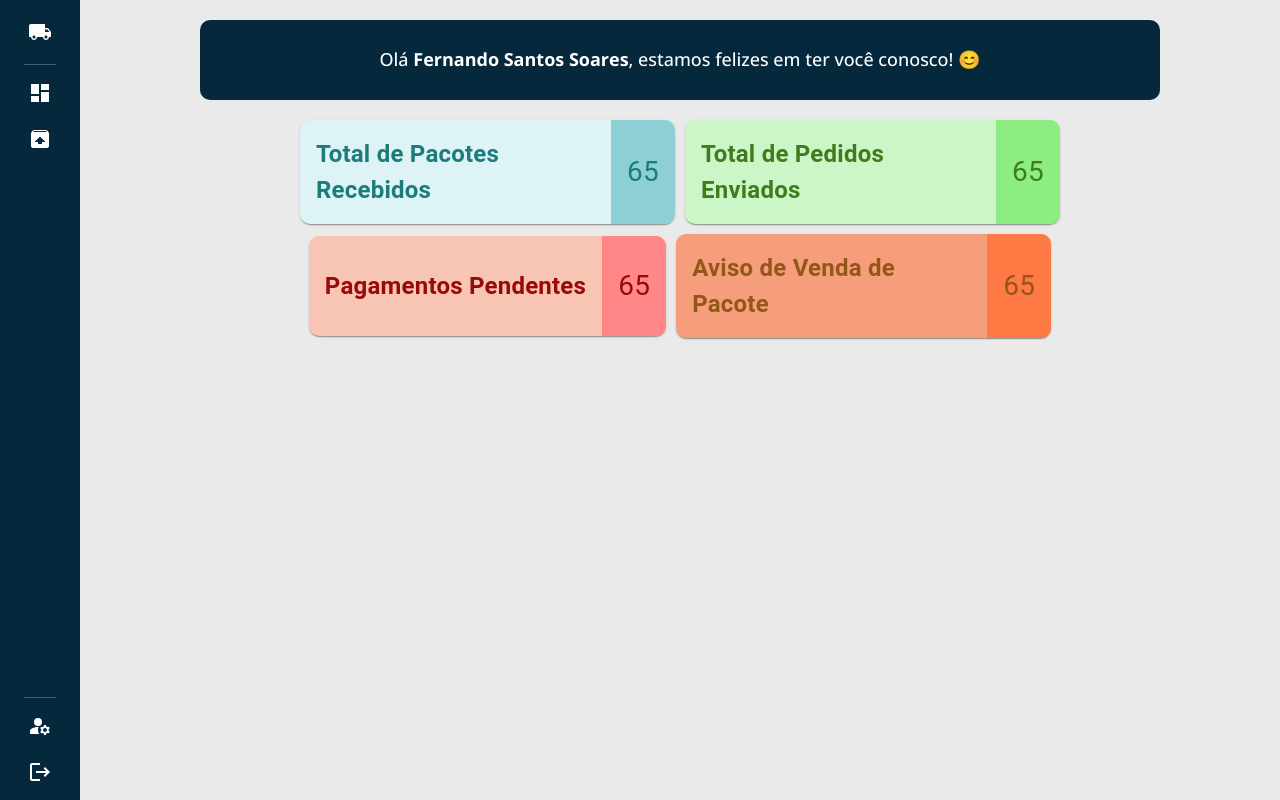
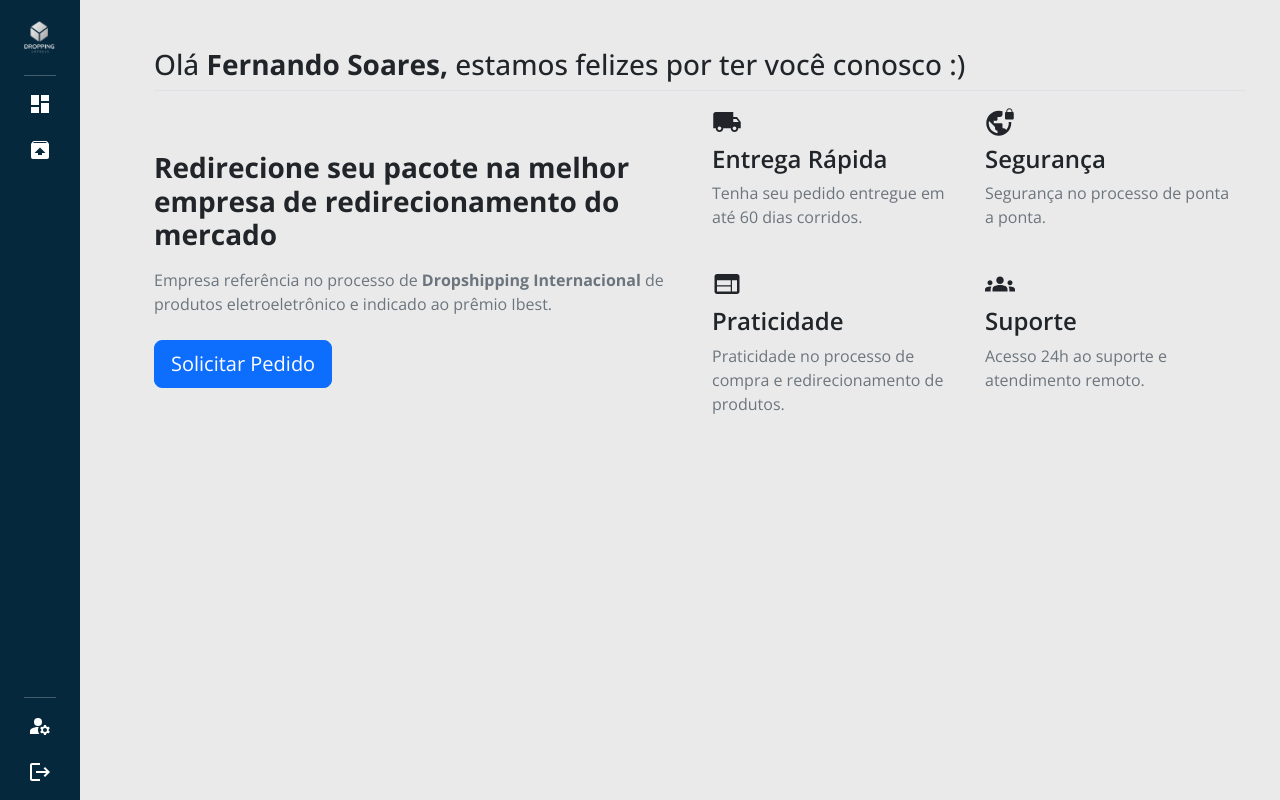
Before and after one commit to fernando-ss-soares/Express-Logger, a React (Vite) app: page /panel in a window 1280 px wide. Built offline with nearby package versions, Linux system fonts and the light colour scheme.

Commit message:
Ajustes nas telas de login, tela principal e tela de cadastro de pedido

```diff
--- a/src/App.tsx
+++ b/src/App.tsx
@@ -1,11 +1,11 @@
 import { BrowserRouter, Route, Routes } from "react-router-dom";
-import { useEffect } from "react"
 
 import Login from "./pages/login/Index";
 import Payment from "./pages/pagamento/Index";
 import Checkout from "./pages/carrinho/Index";
 import Panel from "./pages/painel/Index";
 import Request from "./pages/pedido/Index";
+import CreateRequest from "./pages/pedido/criar/Index"
 import Profile from "./pages/perfil/Index";
 
 export default function App() {
@@ -18,6 +18,7 @@ export default function App() {
             <Route path="/payment" element={<Payment/>}/>
             <Route path="/checkout" element={<Checkout/>}/>
             <Route path="/request" element={<Request/>}/>
+            <Route path="/createrequest" element={<CreateRequest/>}/>
             <Route path="/profile" element={<Profile/>}/>
             <Route path="*" element={<Login/>}/>
         </Routes>
--- a/src/components/menu/Index.tsx
+++ b/src/components/menu/Index.tsx
@@ -1,19 +1,19 @@
 import "react";
 import { Link } from "react-router-dom"
+import Logo from "../../assets/logo2.png"
 import { Container, Button, Tooltip, Divider} from "@mui/material"
 import IconDash from "@mui/icons-material/Dashboard"
 import IconSetting from "@mui/icons-material/ManageAccounts"
 import IconPackages from "@mui/icons-material/Unarchive"
 import IconLogout from "@mui/icons-material/Logout"
-import Logo from "@mui/icons-material/LocalShipping"
 
 export default function MenuTop() {
 
     return (
-            <Container disableGutters={false} fixed={false} sx={{backgroundColor:'#06283D', margin: 0, width:'80px', minHeight: '100vh', display: 'flex', flexDirection: 'column', justifyContent: 'space-between', alignContent: 'left',  alignItems: 'left', alignSelf: 'flex-start', color: 'white'}}>
+            <Container disableGutters={false} fixed={true} sx={{backgroundColor:'#06283D', marginRight: 5, width:'80px', minHeight: '100vh', display: 'flex', flexDirection: 'column', justifyContent: 'space-between', alignContent: 'left',  alignItems: 'left', alignSelf: 'flex-start', color: 'white'}}>
 
                 <div>
-                    <Logo sx={{width:"100%", margin: "20px 0px"}}/>
+                    <img style={{width: '100%', margin: "20px 0px"}} src={Logo} alt={'Logo'}/>
 
                     <Divider sx={{ borderColor: 'white', color: 'white', height: '1', width: '100%' }}>
 
--- a/src/components/welcomeCard/Index.tsx
+++ b/src/components/welcomeCard/Index.tsx
@@ -1,17 +1,63 @@
-import "react"
+import { Link } from "react-router-dom"
+import IconSegure from "@mui/icons-material/VpnLock"
+import IconShipping from "@mui/icons-material/LocalShipping"
+import IconOrder from "@mui/icons-material/Web"
+import IconSupport from "@mui/icons-material/Groups"
 
-import { Box } from "@mui/material"
-
-interface WelcomeCard {
+interface NewCardPanel {
     nomeCompleto: String
 }
 
-export default function WelcomeCard( {nomeCompleto} : WelcomeCard) {
+export default function NewCardPanel({ nomeCompleto }: NewCardPanel) {
     return (
-            <Box sx={{ width: '100%', height: '10%', backgroundColor: '#06283D', borderRadius: '10px', margin: '20px 10px', display: 'flex', flexDirection: 'column', justifyContent: 'center', alignItems: 'center', color: 'white'}}>
+        <div className="d-flex flex-column container px-4 py-5 w-100">
+            <h3 className="pb-2 border-bottom">Olá <b>{`${nomeCompleto},`}</b>{` estamos felizes por ter você conosco :)`}</h3>
 
-                <h1 style={{ margin: '10px', fontWeight: 500, fontSize: 18 }}>Olá <span style={{ fontWeight: 700 }}>{nomeCompleto}</span>, estamos felizes em ter você conosco! 😊</h1>
+            <div className="row row-cols-1 row-cols-md-2 align-items-md-center g-5 py-2">
 
-            </Box>
+                <div className="d-flex flex-column align-items-start gap-2">
+                    <h3 className="fw-bold">Redirecione seu pacote na melhor empresa de redirecionamento do mercado</h3>
+                    <p className="text-muted">Empresa referência no processo de <b>Dropshipping Internacional</b> de produtos eletroeletrônico e indicado ao prêmio Ibest.</p>
+                    <Link to={'/createrequest'}>
+                        <button className="btn btn-primary btn-lg">Solicitar Pedido</button>
+                    </Link>
+                </div>
+
+                <div className="row row-cols-1 row-cols-sm-2 g-4">
+
+                    <div className="d-flex flex-column gap-2">
+                        <div className="feature-icon-small d-inline-flex align-items-center justify-content-left fs-4 rounded-3">
+                            <IconShipping sx={{ fontSize: 30 }}/>
+                        </div>
+                        <h4 className="fw-semibold mb-0">Entrega Rápida</h4>
+                        <p className="text-muted">Tenha seu pedido entregue em até 60 dias corridos.</p>
+                    </div>
+
+                    <div className="d-flex flex-column gap-2">
+                        <div className="feature-icon-small d-inline-flex align-items-center justify-content-left fs-4 rounded-3">
+                            <IconSegure sx={{ fontSize: 30 }}/>
+                        </div>
+                        <h4 className="fw-semibold mb-0">Segurança</h4>
+                        <p className="text-muted">Segurança no processo de ponta a ponta.</p>
+                    </div>
+
+                    <div className="d-flex flex-column gap-2">
+                        <div className="feature-icon-small d-inline-flex align-items-center justify-content-left fs-4 rounded-3">
+                            <IconOrder sx={{ fontSize: 30 }}/>
+                        </div>
+                        <h4 className="fw-semibold mb-0">Praticidade</h4>
+                        <p className="text-muted">Praticidade no processo de compra e redirecionamento de produtos.</p>
+                    </div>
+
+                    <div className="d-flex flex-column gap-2">
+                        <div className="feature-icon-small d-inline-flex align-items-center justify-content-left fs-4 rounded-3">
+                            <IconSupport sx={{ fontSize: 30 }}/>
+                        </div>
+                        <h4 className="fw-semibold mb-0">Suporte</h4>
+                        <p className="text-muted">Acesso 24h ao suporte e atendimento remoto.</p>
+                    </div>
+                </div>
+            </div>
+        </div>
     )
 }
--- a/src/pages/painel/Index.tsx
+++ b/src/pages/painel/Index.tsx
@@ -1,20 +1,18 @@
-import "react";
 import Menu from "../../components/menu/Index";
-import WelcomeCard from "../../components/welcomeCard/Index"
-import PanelCard from "../../components/panelCard/Index";
+import NewCardPanel from "../../components/welcomeCard/Index";
 
 export default function Painel() {
 
     return (
             <div style={{ display: 'flex', flexDirection: 'row', backgroundColor: '#EAEAEA'}}>
-                <Menu/>
-                 <div style={{ display: 'flex', flexDirection: 'column', justifyContent: 'center', alignItems: 'center', width: '100%' }}>
+                <div style={{position: 'relative', minHeight: '100vh'}}>
+                    <Menu/>
+                </div>
+                 <div style={{ display: 'flex', flexDirection: 'column', justifyContent: 'center', alignItems: 'center', width: '100%', minHeight: '100vh' }}>
 
-                     <div id="panel" style={{ width: '80%', height: '100%', display: 'flex', flexDirection: 'column', justifyContent: 'flex-start', alignItems: 'center'}}>
+                     <div id="panel" style={{ width: '100%', height: '100%', display: 'flex', flexDirection: 'column', justifyContent: 'flex-start', alignItems: 'center'}}>
 
-                         <WelcomeCard nomeCompleto={'Fernando Santos Soares'}/>
-
-                        <PanelCard/>
+                        <NewCardPanel nomeCompleto={'Fernando Soares'}/>
 
                      </div>
                  </div>
--- /dev/null
+++ b/src/pages/pedido/criar/Index.tsx
@@ -0,0 +1,117 @@
+import Menu from "../../../components/menu/Index";
+export default function CriarPedido() {
+
+    return (
+        <div style={{ display: 'flex', flexDirection: 'row', backgroundColor: '#EAEAEA' }}>
+            <Menu />
+
+            <div style={{ display: 'flex', flexDirection: 'column', justifyContent: 'flex-start', alignItems: 'center', width: '100%' }}>
+
+
+                <div className="container py-5 col-md-7 col-lg-8">
+                    <h4 className="mb-3">Billing address</h4>
+                    <form className="needs-validation" >
+                        <div className="row g-3">
+                            <div className="col-sm-6">
+                                <label htmlFor="firstName" className="form-label">First name</label>
+                                <input type="text" className="form-control" id="firstName" placeholder="" />
+                                <div className="invalid-feedback">
+                                    Valid first name is required.
+                                </div>
+                            </div>
+
+                            <div className="col-sm-6">
+                                <label htmlFor="lastName" className="form-label">Last name</label>
+                                <input type="text" className="form-control" id="lastName" placeholder="" />
+                                <div className="invalid-feedback">
+                                    Valid last name is required.
+                                </div>
+                            </div>
+
+                            <div className="col-12">
+                                <label htmlFor="username" className="form-label">Username</label>
+                                <div className="input-group has-validation">
+                                    <span className="input-group-text">@</span>
+                                    <input type="text" className="form-control" id="username" placeholder="Username" />
+                                    <div className="invalid-feedback">
+                                        Your username is required.
+                                    </div>
+                                </div>
+                            </div>
+
+                            <div className="col-12">
+                                <label htmlFor="email" className="form-label">Email <span className="text-muted">(Optional)</span></label>
+                                <input type="email" className="form-control" id="email" placeholder="you@example.com" />
+                                <div className="invalid-feedback">
+                                    Please enter a valid email address htmlFor shipping updates.
+                                </div>
+                            </div>
+
+                            <div className="col-12">
+                                <label htmlFor="address" className="form-label">Address</label>
+                                <input type="text" className="form-control" id="address" placeholder="1234 Main St" />
+                                <div className="invalid-feedback">
+                                    Please enter your shipping address.
+                                </div>
+                            </div>
+
+                            <div className="col-12">
+                                <label htmlFor="address2" className="form-label">Address 2 <span className="text-muted">(Optional)</span></label>
+                                <input type="text" className="form-control" id="address2" placeholder="Apartment or suite" />
+                            </div>
+
+                            <div className="col-md-5">
+                                <label htmlFor="country" className="form-label">Country</label>
+                                <select className="form-select" id="country" >
+                                    <option >Choose...</option>
+                                    <option>United States</option>
+                                </select>
+                                <div className="invalid-feedback">
+                                    Please select a valid country.
+                                </div>
+                            </div>
+
+                            <div className="col-md-4">
+                                <label htmlFor="state" className="form-label">State</label>
+                                <select className="form-select" id="state" >
+                                    <option >Choose...</option>
+                                    <option>California</option>
+                                </select>
+                                <div className="invalid-feedback">
+                                    Please provide a valid state.
+                                </div>
+                            </div>
+
+                            <div className="col-md-3">
+                                <label htmlFor="zip" className="form-label">Zip</label>
+                                <input type="text" className="form-control" id="zip" placeholder="" />
+                                <div className="invalid-feedback">
+                                    Zip code required.
+                                </div>
+                            </div>
+                        </div>
+
+                        <hr className="my-4" />
+
+                        <div className="form-check">
+                            <input type="checkbox" className="form-check-input" id="same-address" />
+                            <label className="form-check-label" htmlFor="same-address">Shipping address is the same as my billing address</label>
+                        </div>
+
+                        <div className="form-check">
+                            <input type="checkbox" className="form-check-input" id="save-info" />
+                            <label className="form-check-label" htmlFor="save-info">Save this information htmlFor next time</label>
+                        </div>
+
+                        <hr className="my-4" />
+
+                        <button className="w-100 btn btn-primary btn-lg" type="submit">Continue to checkout</button>
+                    </form>
+                </div>
+
+
+            </div>
+
+        </div>
+    )
+}
```
Also changed, not shown: src/pages/login/Index.tsx (+7 -7 lines), src/assets/logo2.png (added).
